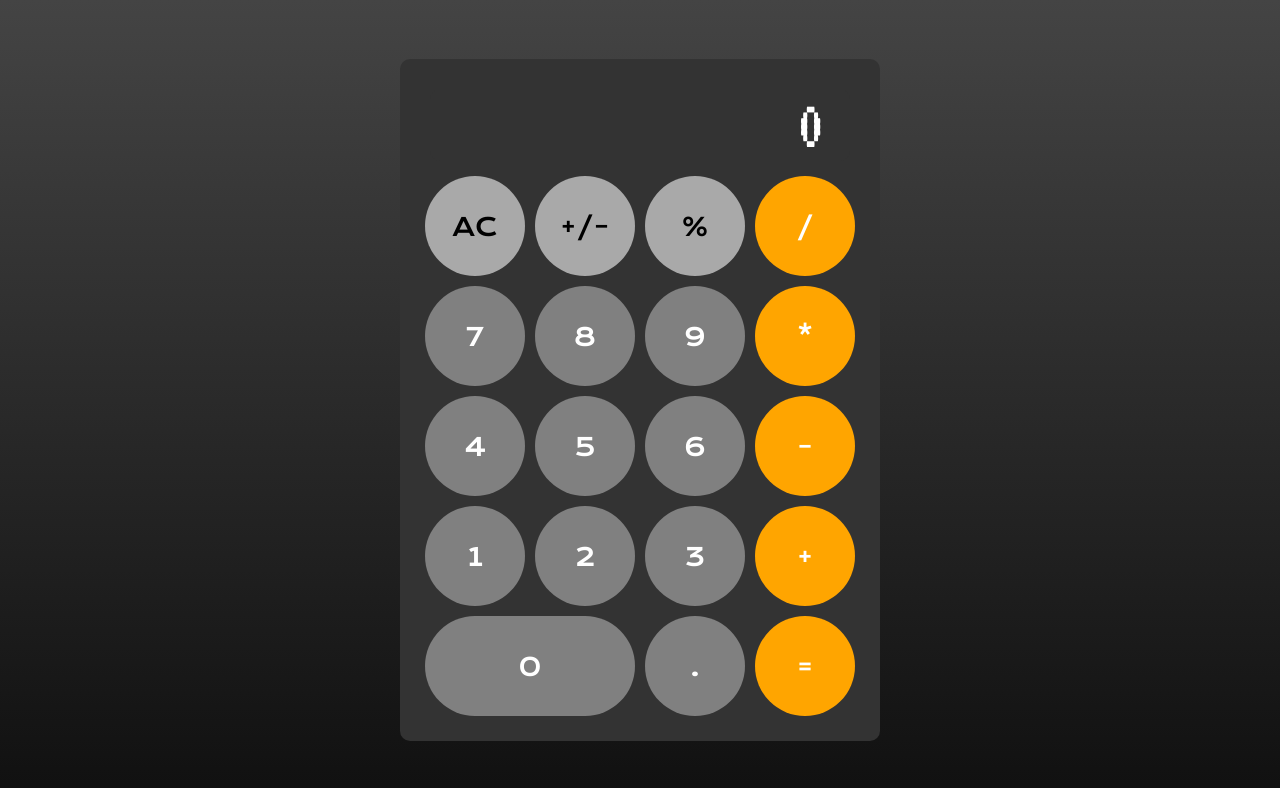
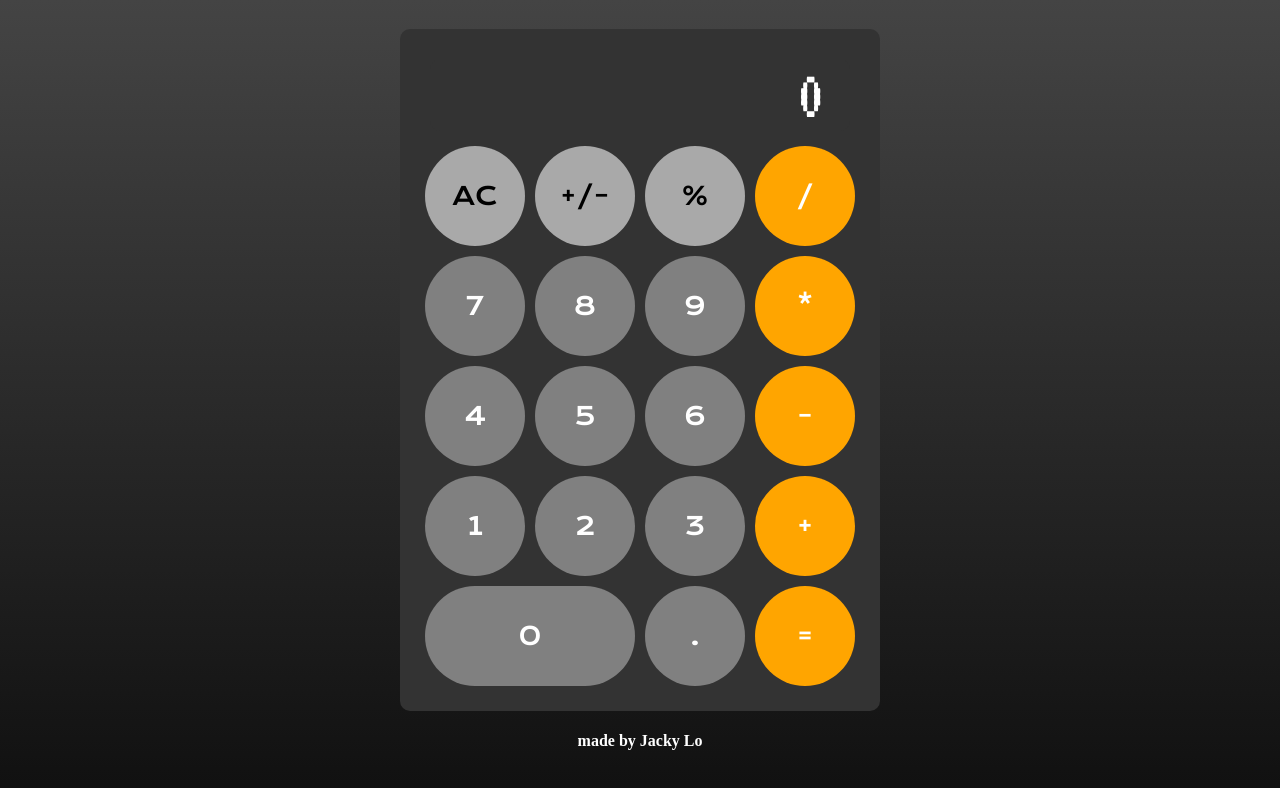
Before and after one commit to jljcky/react-calculator-app, a React (Create React App) app: page / in a window 1280 px wide. Shown: the top 788 px of the page. Built offline with nearby package versions, Linux system fonts and the light colour scheme.

Commit message:
add credit line

```diff
--- a/src/App.js
+++ b/src/App.js
@@ -1,8 +1,14 @@
 import React from "react";
 import Calculator from "./Calculator";
+import CreditLine from "./CreditLine";
 
 const App = () => {
-  return <Calculator />;
+  return (
+    <div>
+      <Calculator />
+      <CreditLine />
+    </div>
+  );
 };
 
 export default App;
--- /dev/null
+++ b/src/CreditLine.jsx
@@ -0,0 +1,11 @@
+import React from "react";
+
+const CreditLine = () => {
+  return (
+    <div id="credit-line">
+      <h4>made by Jacky Lo</h4>
+    </div>
+  );
+};
+
+export default CreditLine;
--- a/src/index.css
+++ b/src/index.css
@@ -80,3 +80,9 @@
 .calc-button.digit:active {
   background-color: #aaaaaa;
 }
+
+#credit-line {
+  color: white;
+  display: flex;
+  justify-content: center;
+}
```
